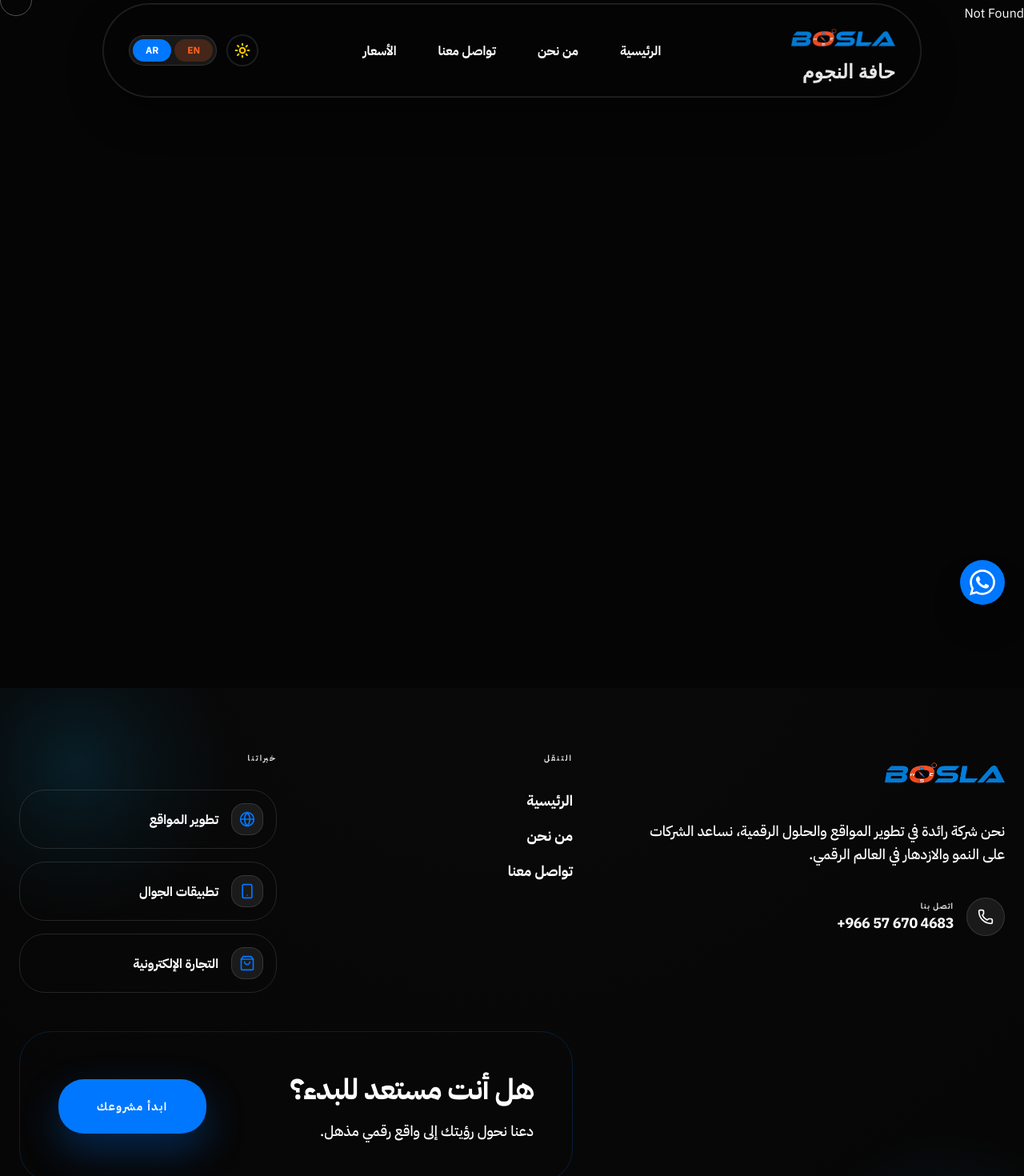
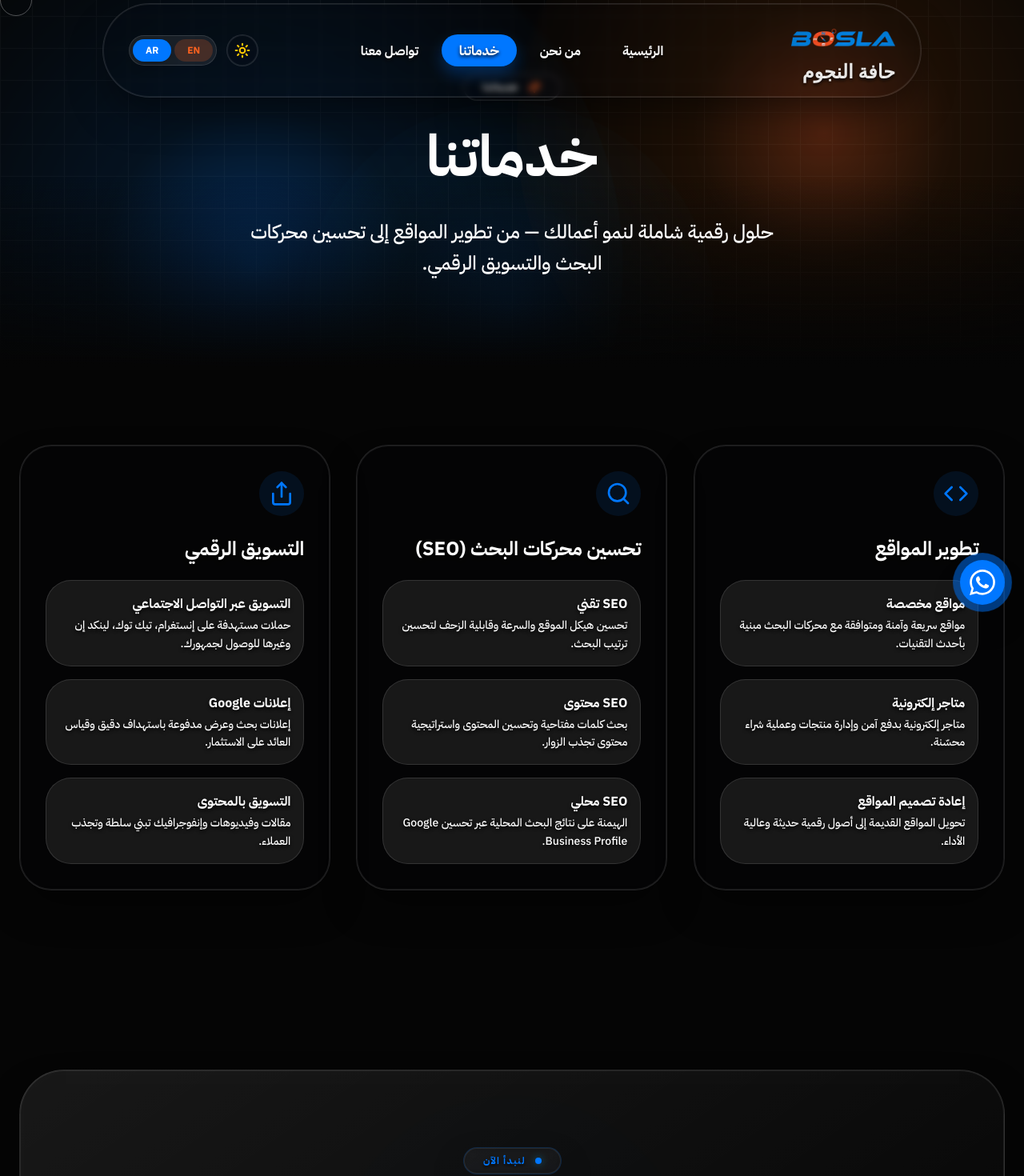
Before and after one commit to AbdulrhmanMohamed/boslaTech, a SvelteKit app: page /services in a window 1280 px wide. Before the commit this address had no page. Shown: the part 20-1490 px from the top of the page at 80% size. Built offline with nearby package versions, Linux system fonts and the light colour scheme.

Commit message:
BEFORE services content expansion: Replace pricing with services nav + page

```diff
--- a/src/lang/ar.json
+++ b/src/lang/ar.json
@@ -170,6 +170,16 @@
 			"title": "صيانة ودعم المواقع الإلكترونية",
 			"description": "التأكد من أن موقعكم الإلكتروني يبقى آمنًا ومحدثًا ويعمل بشكل مثالي مع الصيانة المستمرة وتحديثات الأمان والدعم التقني.",
 			"icon": "monitor"
+		},
+		{
+			"title": "تحسين محركات البحث (SEO)",
+			"description": "تحسين ظهور موقعكم في نتائج محركات البحث من خلال استراتيجيات متقدمة تشمل تحسين المحتوى والروابط والتقنيات لزيادة الزوار المؤهلين.",
+			"icon": "search"
+		},
+		{
+			"title": "التسويق الرقمي",
+			"description": "إدارة حملات إعلانية مستهدفة على Google ومنصات التواصل الاجتماعي، مع تحليلات دقيقة لقياس العائد وزيادة المبيعات.",
+			"icon": "share"
 		}
 	],
 	"section4": {
--- a/src/lang/en.json
+++ b/src/lang/en.json
@@ -174,6 +174,16 @@
 			"title": "Website Maintenance & Support",
 			"description": "Ensuring your website remains secure, up-to-date, and performs optimally with ongoing maintenance, security updates, and technical support.",
 			"icon": "monitor"
+		},
+		{
+			"title": "Search Engine Optimization (SEO)",
+			"description": "Improving your website's visibility in search results through advanced strategies including content optimization, link building, and technical SEO to attract qualified visitors.",
+			"icon": "search"
+		},
+		{
+			"title": "Digital Marketing",
+			"description": "Managing targeted ad campaigns on Google and social media platforms, with precise analytics to measure ROI and drive sales growth.",
+			"icon": "share"
 		}
 	],
 	"section4": {
--- a/src/lib/components/DrawerPanel.svelte
+++ b/src/lib/components/DrawerPanel.svelte
@@ -49,12 +49,12 @@
 			label: props.site?.nav?.about || (props.lang === 'ar' ? 'من نحن' : 'About')
 		},
 		{
+			path: `${base}/services`,
+			label: props.site?.nav?.services || (props.lang === 'ar' ? 'خدماتنا' : 'Services')
+		},
+		{
 			path: `${base}/contact`,
 			label: props.site?.nav?.contact || (props.lang === 'ar' ? 'تواصل معنا' : 'Contact')
-		},
-		{
-			path: `${base}/#pricing`,
-			label: props.site?.nav?.pricing || (props.lang === 'ar' ? 'الأسعار' : 'Pricing')
 		}
 	]);
 
--- a/src/lib/components/Header.svelte
+++ b/src/lib/components/Header.svelte
@@ -107,13 +107,10 @@
 	const navItems = $derived([
 		{ path: `${base}/`, label: site?.nav?.home || (lang === 'ar' ? 'الرئيسية' : 'Home') },
 		{ path: `${base}/about`, label: site?.nav?.about || (lang === 'ar' ? 'من نحن' : 'About') },
+		{ path: `${base}/services`, label: site?.nav?.services || (lang === 'ar' ? 'خدماتنا' : 'Services') },
 		{
 			path: `${base}/contact`,
 			label: site?.nav?.contact || (lang === 'ar' ? 'تواصل معنا' : 'Contact')
-		},
-		{
-			path: `${base}/#pricing`,
-			label: site?.nav?.pricing || (lang === 'ar' ? 'الأسعار' : 'Pricing')
 		}
 	]);
 
--- a/src/lib/content/services.i18n.json
+++ b/src/lib/content/services.i18n.json
@@ -1,76 +1,66 @@
 {
 	"en": {
 		"title": "Our Services",
+		"subtitle": "Comprehensive digital solutions to grow your business — from web development to SEO and marketing.",
 		"categories": [
 			{
 				"name": "Web Development",
+				"icon": "code",
 				"items": [
-					{ "title": "SvelteKit Websites", "desc": "Fast, secure, SEO‑friendly websites" },
-					{
-						"title": "Web Applications",
-						"desc": "Interactive, scalable apps for business workflows"
-					},
-					{
-						"title": "Admin Dashboards",
-						"desc": "Clean interfaces and excellent UX for operations"
-					}
+					{ "title": "Custom Websites", "desc": "Fast, secure, SEO‑friendly websites built with modern technology." },
+					{ "title": "E-commerce Solutions", "desc": "Online stores with secure payments, product management, and optimized checkout." },
+					{ "title": "Website Redesign", "desc": "Transform outdated sites into modern, high‑performing digital assets." }
 				]
 			},
 			{
-				"name": "Mobile Development",
+				"name": "SEO",
+				"icon": "search",
 				"items": [
-					{
-						"title": "Android Apps",
-						"desc": "High‑quality applications aligned with platform guidelines"
-					},
-					{
-						"title": "iOS Apps",
-						"desc": "Polished experiences optimized for performance and accessibility"
-					},
-					{
-						"title": "Cross‑platform Apps",
-						"desc": "Shared codebases with modern tooling and secure integrations"
-					}
+					{ "title": "Technical SEO", "desc": "Optimize site structure, speed, and crawlability for better search rankings." },
+					{ "title": "Content SEO", "desc": "Keyword research, on‑page optimization, and content strategy that drives traffic." },
+					{ "title": "Local SEO", "desc": "Dominate local search results with Google Business Profile and local citations." }
 				]
 			},
 			{
-				"name": "E‑Commerce",
+				"name": "Digital Marketing",
+				"icon": "share",
 				"items": [
-					{ "title": "Online Stores", "desc": "Secure payments, product and inventory management" },
-					{ "title": "Payment Integration", "desc": "Gateways, subscriptions, invoicing" },
-					{
-						"title": "Conversion Optimization",
-						"desc": "Optimized checkout, analytics, and performance"
-					}
+					{ "title": "Social Media Marketing", "desc": "Targeted campaigns on Instagram, TikTok, LinkedIn, and more to reach your audience." },
+					{ "title": "Google Ads", "desc": "Paid search and display advertising with precise targeting and ROI tracking." },
+					{ "title": "Content Marketing", "desc": "Blog posts, videos, and infographics that build authority and attract customers." }
 				]
 			}
 		]
 	},
 	"ar": {
 		"title": "خدماتنا",
+		"subtitle": "حلول رقمية شاملة لنمو أعمالك — من تطوير المواقع إلى تحسين محركات البحث والتسويق الرقمي.",
 		"categories": [
 			{
-				"name": "تطوير الويب",
+				"name": "تطوير المواقع",
+				"icon": "code",
 				"items": [
-					{ "title": "مواقع SvelteKit", "desc": "مواقع سريعة وآمنة ومتوافقة مع محركات البحث" },
-					{ "title": "تطبيقات الويب", "desc": "تطبيقات تفاعلية قابلة للتوسع لعمليات الأعمال" },
-					{ "title": "لوحات تحكم إدارية", "desc": "واجهات نظيفة وتجربة استخدام ممتازة للعمليات" }
+					{ "title": "مواقع مخصصة", "desc": "مواقع سريعة وآمنة ومتوافقة مع محركات البحث مبنية بأحدث التقنيات." },
+					{ "title": "متاجر إلكترونية", "desc": "متاجر إلكترونية بدفع آمن وإدارة منتجات وعملية شراء محسّنة." },
+					{ "title": "إعادة تصميم المواقع", "desc": "تحويل المواقع القديمة إلى أصول رقمية حديثة وعالية الأداء." }
 				]
 			},
 			{
-				"name": "تطوير الجوال",
+				"name": "تحسين محركات البحث (SEO)",
+				"icon": "search",
 				"items": [
-					{ "title": "تطبيقات Android", "desc": "تطبيقات عالية الجودة متوافقة مع إرشادات المنصة" },
-					{ "title": "تطبيقات iOS", "desc": "تجارب مصقولة محسّنة للأداء وإمكانية الوصول" },
-					{ "title": "تطبيقات متعددة المنصات", "desc": "شفرة مشتركة بأدوات حديثة وتكاملات آمنة" }
+					{ "title": "SEO تقني", "desc": "تحسين هيكل الموقع والسرعة وقابلية الزحف لتحسين ترتيب البحث." },
+					{ "title": "SEO محتوى", "desc": "بحث كلمات مفتاحية وتحسين المحتوى واستراتيجية محتوى تجذب الزوار." },
+					{ "title": "SEO محلي", "desc": "الهيمنة على نتائج البحث المحلية عبر تحسين Google Business Profile." }
 				]
 			},
 			{
-				"name": "التجارة الإلكترونية",
+				"name": "التسويق الرقمي",
+				"icon": "share",
 				"items": [
-					{ "title": "متاجر إلكترونية", "desc": "دفع آمن وإدارة المنتجات والمخزون" },
-					{ "title": "تكامل الدفع", "desc": "بوابات دفع واشتراكات وفوترة" },
-					{ "title": "تحسين التحويل", "desc": "تحسين عملية الدفع والتحليلات والأداء" }
+					{ "title": "التسويق عبر التواصل الاجتماعي", "desc": "حملات مستهدفة على إنستغرام، تيك توك، لينكد إن وغيرها للوصول لجمهورك." },
+					{ "title": "إعلانات Google", "desc": "إعلانات بحث وعرض مدفوعة باستهداف دقيق وقياس العائد على الاستثمار." },
+					{ "title": "التسويق بالمحتوى", "desc": "مقالات وفيديوهات وإنفوجرافيك تبني سلطة وتجذب العملاء." }
 				]
 			}
 		]
--- a/src/routes/+page.svelte
+++ b/src/routes/+page.svelte
@@ -10,7 +10,6 @@
 	import SocialProofSection from '$lib/components/SocialProofSection.svelte';
 	import FAQSection from '$lib/components/FAQSection.svelte';
 	import WhyChooseUsSection from '$lib/components/WhyChooseUsSection.svelte';
-	import PricingSection from '$lib/components/PricingSection.svelte';
 	import Hero3D from '$lib/components/About3D.svelte';
 	import { Canvas, T } from '@threlte/core';
 	import { gsap } from 'gsap';
@@ -599,7 +598,6 @@
 	<div class="relative z-10 bg-[var(--color-background)] transition-colors duration-1000">
 		<ServicesSection {data} />
 		<WhyChooseUsSection {data} />
-		<PricingSection {data} />
 
 		<!-- <SocialProofSection {data} /> -->
 		<!-- <TestimonialSection {data} /> -->
--- /dev/null
+++ b/src/routes/services/+page.svelte
@@ -0,0 +1,134 @@
+<script lang="ts">
+	import { theme } from '$lib/stores/theme.svelte';
+	import { base } from '$app/paths';
+	import { onMount } from 'svelte';
+	import { gsap } from 'gsap';
+	import { ScrollTrigger } from 'gsap/dist/ScrollTrigger';
+	import { ArrowRight, Sparkles, Code, Search, Share } from '@lucide/svelte';
+	import HeroBackground from '$lib/components/HeroBackground.svelte';
+	import CtaSection from '$lib/components/CtaSection.svelte';
+
+	let { data } = $props();
+	const currentTheme = $derived(theme.current);
+	const typedData = data as any;
+	const pageData = typedData?.servicesPage;
+
+	const categoryIcons: Record<string, any> = {
+		code: Code,
+		search: Search,
+		share: Share
+	};
+
+	onMount(() => {
+		gsap.registerPlugin(ScrollTrigger);
+
+		const cards = document.querySelectorAll('.service-category-card');
+		cards.forEach((card, i) => {
+			gsap.from(card, {
+				scrollTrigger: {
+					trigger: card,
+					start: 'top 85%'
+				},
+				opacity: 0,
+				y: 40,
+				duration: 0.8,
+				delay: i * 0.15,
+				ease: 'power3.out'
+			});
+		});
+	});
+</script>
+
+<svelte:head>
+	<title>{pageData?.title || 'Services'} | BOSLA</title>
+</svelte:head>
+
+<!-- Hero Section -->
+<section
+	class="relative flex min-h-[60vh] w-full items-center justify-center overflow-hidden transition-colors duration-1000"
+	dir={typedData?.lang === 'ar' ? 'rtl' : 'ltr'}
+>
+	<HeroBackground />
+
+	<div class="relative z-10 container mx-auto px-6 py-24">
+		<div class="mx-auto max-w-4xl space-y-8 text-center">
+			<div
+				class="cinematic-glass mb-4 inline-flex items-center gap-3 rounded-full border border-[var(--glass-border)] px-6 py-2"
+			>
+				<Sparkles class="h-4 w-4 text-brand-orange" />
+				<span class="text-xs font-black tracking-widest text-[var(--color-text-muted)] uppercase">
+					{typedData?.lang === 'ar' ? 'خدماتنا' : 'Our Services'}
+				</span>
+			</div>
+
+			<h1
+				class="text-6xl leading-tight font-black text-[var(--color-text-base)] md:text-7xl"
+			>
+				{pageData?.title || (typedData?.lang === 'ar' ? 'خدماتنا' : 'Our Services')}
+			</h1>
+
+			<p
+				class="mx-auto max-w-2xl text-xl leading-relaxed font-medium text-[var(--color-text-muted)] md:text-2xl"
+			>
+				{pageData?.subtitle || ''}
+			</p>
+		</div>
+	</div>
+</section>
+
+<!-- Categories Section -->
+<section
+	class="relative w-full bg-[var(--color-background)] py-24 transition-colors duration-1000"
+	dir={typedData?.lang === 'ar' ? 'rtl' : 'ltr'}
+>
+	<div class="container mx-auto px-6">
+		<div class="grid gap-8 md:grid-cols-3">
+			{#each pageData?.categories || [] as category, i}
+				<div
+					class="service-category-card cinematic-glass group relative overflow-hidden rounded-[2.5rem] border border-[var(--glass-border)] p-8"
+				>
+					<div
+						class="card-glow pointer-events-none absolute h-48 w-48 -translate-x-1/2 -translate-y-1/2 rounded-full opacity-0 blur-[80px]"
+						style="background: {currentTheme === 'dark'
+							? 'rgba(59, 130, 246, 0.15)'
+							: 'rgba(59, 130, 246, 0.25)'}"
+					></div>
+
+					<div class="relative z-10">
+						<div
+							class="mb-6 flex h-14 w-14 items-center justify-center rounded-2xl bg-brand-blue/10 text-brand-blue"
+						>
+							<svelte:component this={categoryIcons[category.icon] || Code} class="h-8 w-8" />
+						</div>
+
+						<h2 class="mb-6 text-2xl font-black text-[var(--color-text-base)]">
+							{category.name}
+						</h2>
+
+						<div class="space-y-4">
+							{#each category.items || [] as item}
+								<div
+									class="rounded-2xl border border-[var(--glass-border)] bg-[var(--glass-highlight)] p-4 transition-all hover:border-brand-blue/30"
+								>
+									<h3 class="font-bold text-[var(--color-text-base)]">{item.title}</h3>
+									<p class="mt-1 text-sm leading-relaxed font-medium text-[var(--color-text-muted)]">
+										{item.desc}
+									</p>
+								</div>
+							{/each}
+						</div>
+					</div>
+
+					<div
+						class="absolute bottom-0 left-0 h-[3px] w-0 bg-gradient-to-r from-brand-blue to-transparent transition-all duration-700 group-hover:w-full"
+					></div>
+				</div>
+			{/each}
+		</div>
+	</div>
+</section>
+
+<!-- CTA -->
+<div class="bg-[var(--color-background)] transition-colors duration-1000">
+	<CtaSection {data} />
+</div>
--- /dev/null
+++ b/src/routes/services/+page.ts
@@ -0,0 +1,13 @@
+import type { PageLoad } from './$types';
+import services_i18n from '$lib/content/services.i18n.json';
+
+export const load: PageLoad = async ({ parent }) => {
+	const parentData = await parent();
+	const lang = (parentData as { lang: 'en' | 'ar' }).lang;
+	const servicesPage = services_i18n[lang as 'en' | 'ar'];
+
+	return {
+		...parentData,
+		servicesPage
+	} as unknown as ReturnType<PageLoad>;
+};
```
